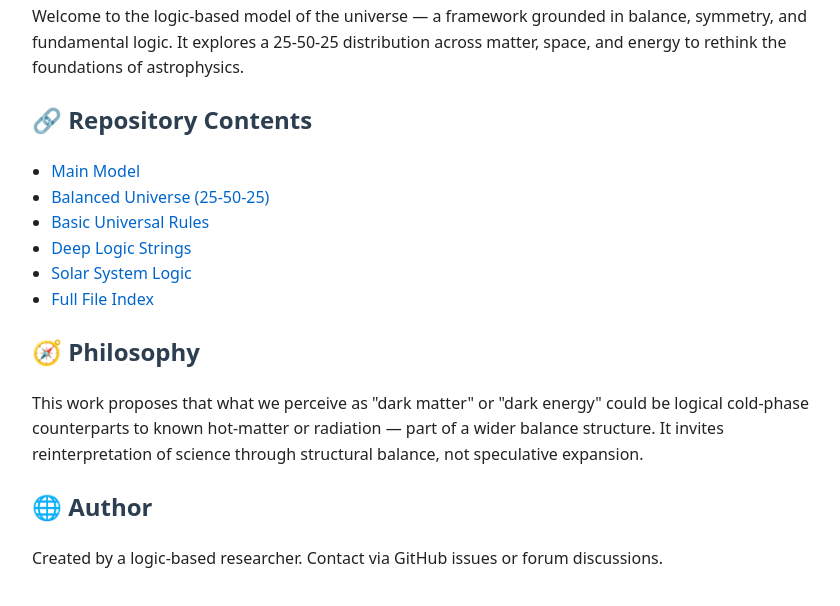
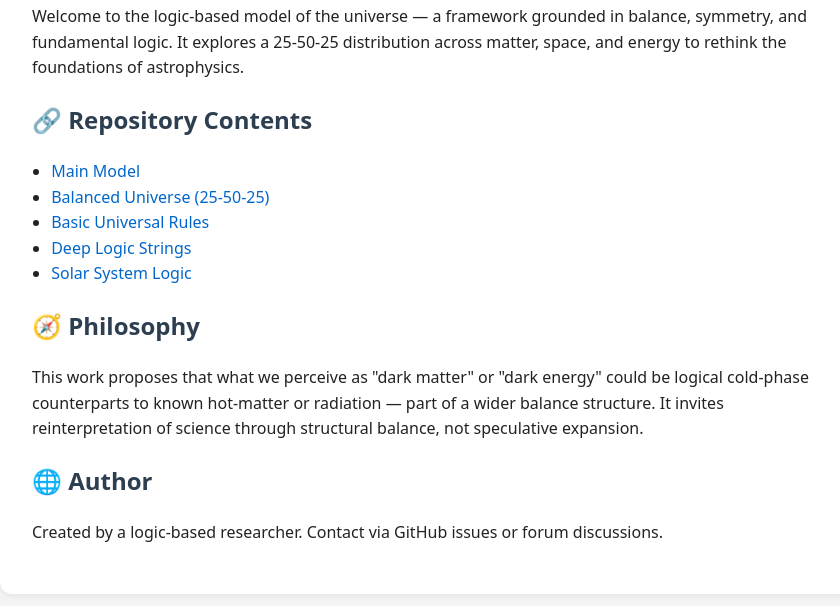
Before and after one commit to DirkBaeyens/logic-universe, a plain HTML site: page index.html in a window 1280 px wide. Shown: the part 154-760 px from the top of the page, without its empty margins (208-1048 px from the left). Drawn offline with Linux system fonts and the light colour scheme.

Commit message:
Update index.html

```diff
--- a/index.html
+++ b/index.html
@@ -51,7 +51,6 @@
       <li><a href="basic-universal-rules-0.1.md">Basic Universal Rules</a></li>
       <li><a href="deep-logic-strings.md">Deep Logic Strings</a></li>
       <li><a href="solar_system_logic_filter.md">Solar System Logic</a></li>
-      <li><a href="readme.md">Full File Index</a></li>
     </ul>
 
     <h2>🧭 Philosophy</h2>
```
